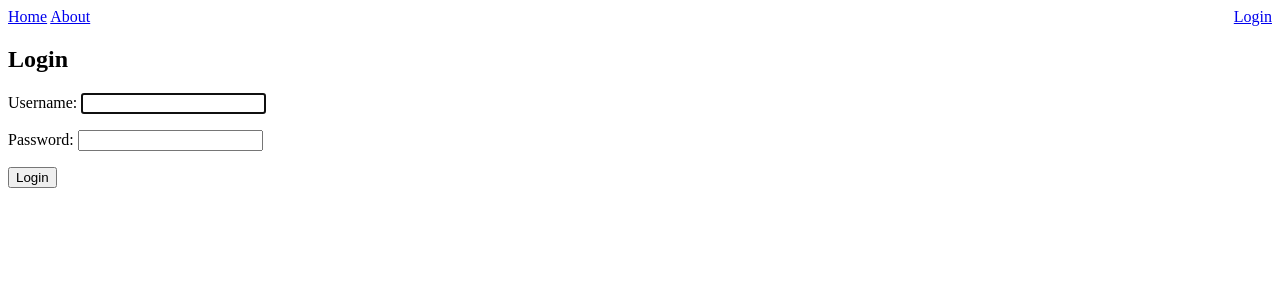
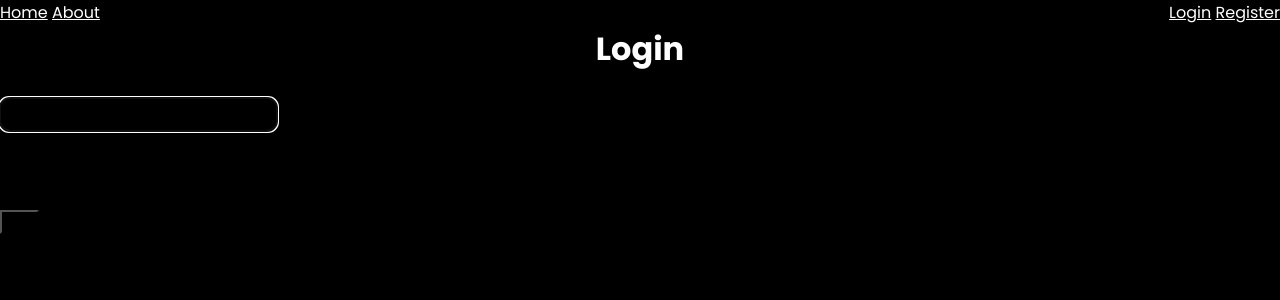
Before and after one commit to michaelu772/CPSC-362-Group-6, a Django app: page /accounts/login in a window 1280 px wide. Shown: the top 300 px of the page. Run offline with Django 4.2, Linux system fonts and the light colour scheme.

Commit message:
Format changes

```diff
--- a/ProjectLettuce_website/templates/accounts/login.html
+++ b/ProjectLettuce_website/templates/accounts/login.html
@@ -3,7 +3,9 @@
 {% block title %}Login{% endblock %}
 
 {% block content %}
-<h2>Login</h2>
+
+
+<h1>Login</h1>
 <form method="post">
     {% csrf_token %}
     {{ form.as_p }}
--- a/ProjectLettuce_website/templates/base.html
+++ b/ProjectLettuce_website/templates/base.html
@@ -1,6 +1,191 @@
 <!DOCTYPE html>
 <html>
 <head>
+    <style>
+        @import url('https://fonts.googleapis.com/css?family=Poppins:200,300,400,500,600,700,800,900&display=swap');
+        *
+{
+    margin: 0;
+    padding: 0;
+    box-sizing: border-box;
+    font-family: 'Poppins', sans-serif;
+    background-color: black;
+
+
+}
+section
+{
+    padding: 100px;
+
+}
+header
+{
+    position: fixed;
+    top: 0;
+    left: 0;
+    width: 100%;
+    padding: 40px 100px;
+    z-index: 1000;
+    display: flex;
+    justify-content: space-between;
+    align-items: center;
+    transition: 1s;
+}
+header .logo
+{
+/*
+    position: fixed;
+    padding: 200px;
+*/
+    opacity: 1;
+    position: relative;
+    /*background: #2d852d;*/
+    background: black;
+    display: inline-block;
+    color: #fff;
+    margin-top: 0px;
+    padding: 5px 10px;
+    font-size: 24px;
+    text-transform: uppercase;
+    text-decoration: none;
+    letter-spacing: 3px;
+    font-weight: 700;
+}
+/* MAIN LOGO */
+header .logo:hover
+{
+    background: white;
+    color: black;
+    border-radius: 10px;
+}
+.banner
+{
+    position: relative;
+    min-height: 100vh;
+    background: black;
+    background-size: cover;
+    background-position: right;
+    display: flex;
+    justify-content: center;
+    align-items: center;
+}
+#rectangle
+{
+    opacity: 1;
+    width: 600px;
+    height: 325px;
+    background: rgb(48, 47, 56);
+
+}
+.textBx
+{
+    text-align: center;
+    justify-content: center;
+    font-size: 1em;
+    color: #fff;
+    font-weight: 500;
+    line-height: 2.2em;
+    word-wrap: break-word;
+}
+.textBx label
+{
+    padding-right: 10px;
+}
+.banner .welcome
+{
+    color: red;
+    display: block;
+}
+/* HOVERING OVER BUTTON */
+.btn:hover
+{
+    color: black;
+    background: white;
+    cursor: pointer;
+
+}
+/* REGULAR BUTTON */
+.btn
+{
+    opacity: 1;
+    position: relative;
+    /*background: #2d852d;*/
+    background: black;
+    display: inline-block;
+    color: #fff;
+    margin-top: 0px;
+    padding: 5px 10px;
+    font-size: 15px;
+    text-transform: uppercase;
+    text-decoration: none;
+    letter-spacing: 3px;
+    font-weight: 500;
+    margin-bottom: auto;
+    border-radius: 10px;
+    text-align: center;
+
+
+}
+a
+{
+    color: white;
+}
+input
+{
+    color: white;
+    text-shadow: #fff;
+    display: flex;
+    align-items: center;
+    justify-content: center;
+    offset: auto;
+    border: 0;
+    padding: 6px 10px;
+    margin: 5px, 0;
+    opacity: 100%;
+    font: 15px;
+    border-radius: 10px;
+    margin-bottom: 10px;
+
+
+}
+input[type=text], input.form-control{
+    background: transparent;
+    border: none;
+    border-bottom: 1px solid rgb(48, 48, 48);
+}
+::placeholder
+{
+    opacity: .2;
+}
+.invalid-feedback
+{
+    color: red;
+    margin-left: 0px;
+    display: block;
+}
+/* Register form */
+.container_h
+{
+    position: relative;
+    padding-top: 120px;
+    display: flex;
+    align-items: center;
+    justify-content: center;
+}
+/* Already have an account */
+.mt-4
+{
+    color: white;
+}
+/* Register Account text */
+h1
+{
+    display: flex;
+    align-items: center;
+    justify-content: center;
+    color: white;
+}
+    </style>
     <meta charset="utf-8">
     <title>{% block title%}Project Lettuce{% endblock %}</title>
 
--- a/ProjectLettuce_website/templates/navbar.html
+++ b/ProjectLettuce_website/templates/navbar.html
@@ -4,14 +4,21 @@
     {% url 'about' as about_url%}
     <span>{% if request.path == about_url %}About{% else %}<a href="{{ about_url }}">About</a>{% endif %}</span>
     {% url 'login' as login_url%}
+    {% url 'register' as register_url %}
     <span style="float:right">
         {% if user.is_authenticated %}
             {% url 'profile' as profile_url %}
             <span>Hi {% if request.path == profile_url %}{{user.username}}{% else %}<a href="{{ profile_url }}">{{user.username}}</a>{% endif %}</span>
             <span><a href="{% url 'logout' %}">Logout</a></span>
+        {% elif request.path == register_url %}
+
         {% else %}
             <span><a href="{% url 'login' %}">Login</a></span>
+            <span><a href="{{ register_url }}">Register</a></span>
         {% endif %}
+
+
+
     </span>
 
 
--- a/ProjectLettuce_website/urls.py
+++ b/ProjectLettuce_website/urls.py
@@ -20,6 +20,7 @@ from django.contrib.auth import views as auth_views
 from . import views
 
 
+
 urlpatterns = [
     path("admin/", admin.site.urls),
     path("", views.index, name="index"),
@@ -32,4 +33,5 @@ urlpatterns = [
         name="login",
     ),
     path("accounts/logout", auth_views.LogoutView.as_view(), name="logout"),
+    path("accounts/register", views.registerPage, name="register"),
 ]
```
Also changed, not shown: ProjectLettuce_website/settings.py (+12 -8 lines), ProjectLettuce_website/views.py (+14 -1 lines), Requirements/dev.txt (line endings or trailing spaces), db.sqlite3.
